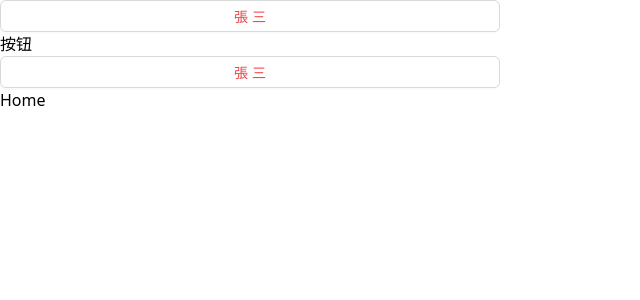
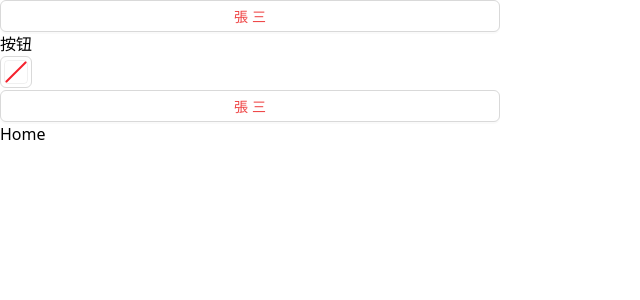
Before and after one commit to Jamesnakes/react-edityworld-ui, a React (Vite) app: page / in a window 1280 px wide. Shown: the top 300 px of the page, without its empty margins (0-640 px from the left). Built offline with nearby package versions, Linux system fonts and the light colour scheme.

Commit message:
新增颜色选择器

```diff
--- a/src/views/login/login.jsx
+++ b/src/views/login/login.jsx
@@ -1,5 +1,5 @@
 import React, { Component } from 'react'
-import { Button } from "antd";
+import { Button,ColorPicker } from "antd";
 
 class Login extends Component{
     state = {
@@ -16,6 +16,7 @@ class Login extends Component{
             <div>
                 <Button className="w-[500px] text-red-500" onClick={this.change.bind(this,'Nihao')}>{this.state.name}</Button>
                 <div>按钮</div>
+                <ColorPicker />
             </div>
         )
     }
```
